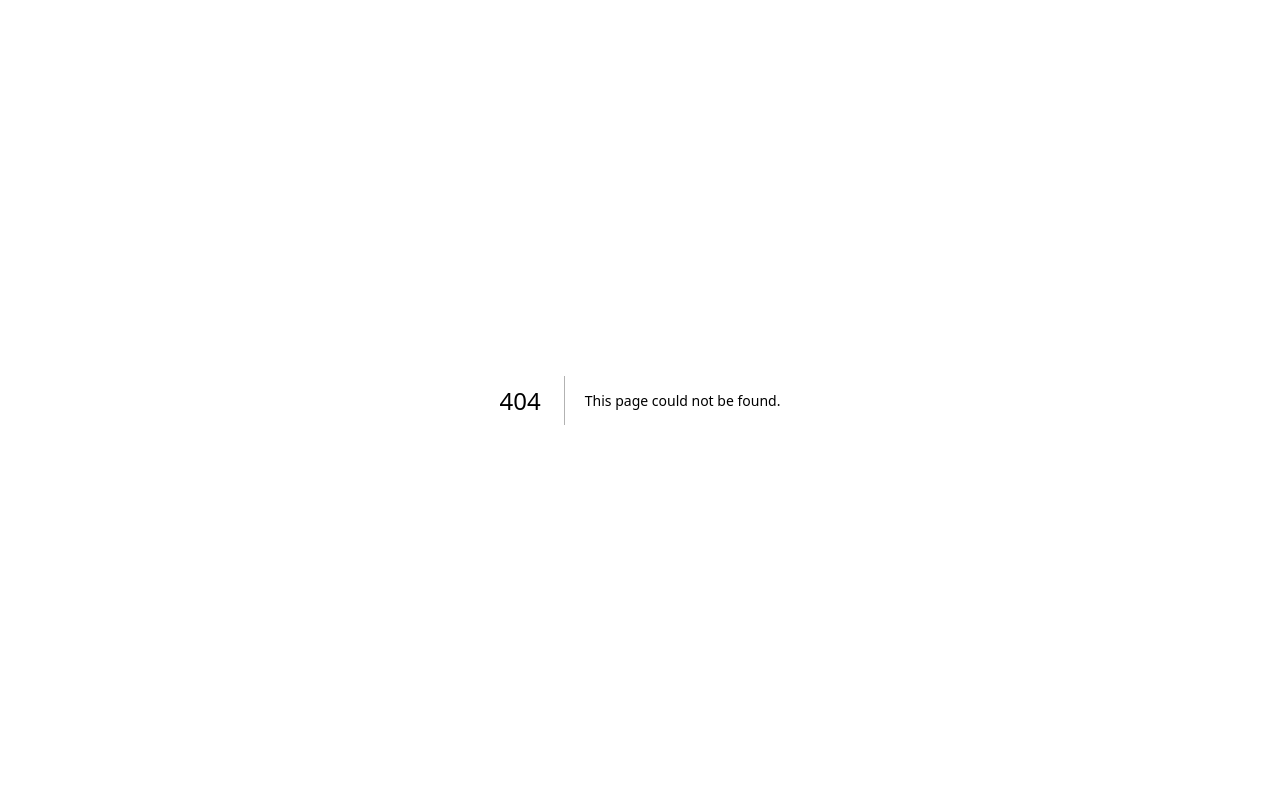
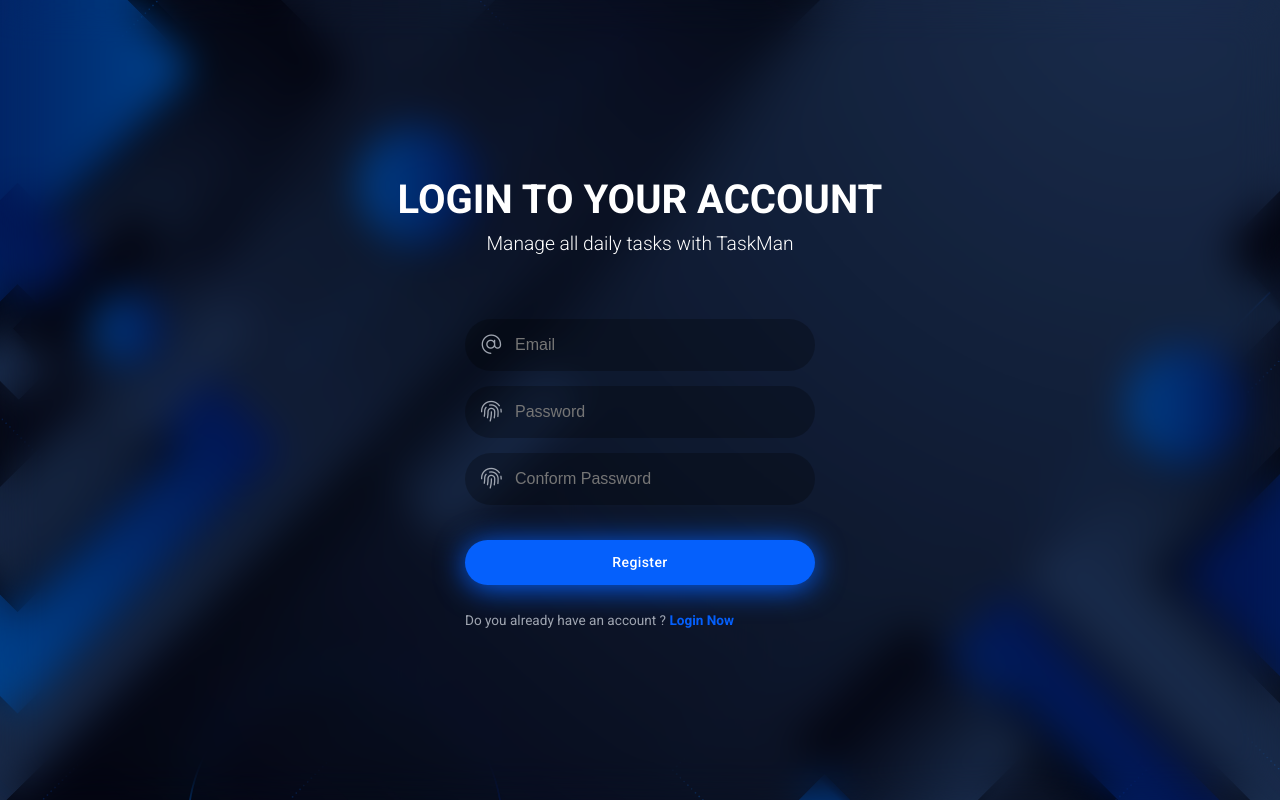
Before and after one commit to kasra-habibbeygi/Accounting, a Next.js app: page /register in a window 1280 px wide. Before the commit this address had no page. Built offline with nearby package versions, Linux system fonts and the light colour scheme.

Commit message:
AC-2 create register page

```diff
--- /dev/null
+++ b/src/pages/register.tsx
@@ -0,0 +1,75 @@
+import { FC, useState } from 'react';
+import Link from 'next/link';
+
+//assets
+import * as S from '../assets/styles/auth/auth';
+import LoginBackground from '../assets/images/login-background.jpg';
+
+//components
+import { Input } from '../components/formgroup/input';
+import { Button } from '../components/formgroup/button';
+
+//types
+type InputValuesType = {
+	email: string;
+	password: string;
+	confirmPassword: string;
+};
+
+const Register: FC = () => {
+	const [inputValues, setInputValues] = useState<InputValuesType>({
+		email: '',
+		password: '',
+		confirmPassword: '',
+	});
+
+	const InputValuesHandler = (e: React.ChangeEvent<HTMLInputElement>): void => {
+		setInputValues({
+			...inputValues,
+			[e.target.name]: e.target.value,
+		});
+	};
+
+	return (
+		<S.Mainfield background={LoginBackground.src}>
+			<S.LoginFormField>
+				<h3>LOGIN TO YOUR ACCOUNT</h3>
+				<small>Manage all daily tasks with TaskMan</small>
+				<div className='formGroup'>
+					<Input
+						placeholder='Email'
+						name='email'
+						value={inputValues.email}
+						getInputValue={InputValuesHandler}
+						extraClass='auth_input'
+						icon='fa-light fa-at'
+					/>
+					<Input
+						placeholder='Password'
+						name='password'
+						value={inputValues.password}
+						getInputValue={InputValuesHandler}
+						extraClass='auth_input'
+						icon='fa-light fa-fingerprint'
+						type='password'
+					/>
+					<Input
+						placeholder='Conform Password'
+						name='confirmPassword'
+						value={inputValues.confirmPassword}
+						getInputValue={InputValuesHandler}
+						extraClass='auth_input'
+						icon='fa-light fa-fingerprint'
+						type='password'
+					/>
+					<Button text='Register' functionality={() => {}} borderRadius='circle' shadow={true} />
+					<p className='register'>
+						Do you already have an account ? <Link href='/login'>Login Now</Link>
+					</p>
+				</div>
+			</S.LoginFormField>
+		</S.Mainfield>
+	);
+};
+
+export default Register;
```
